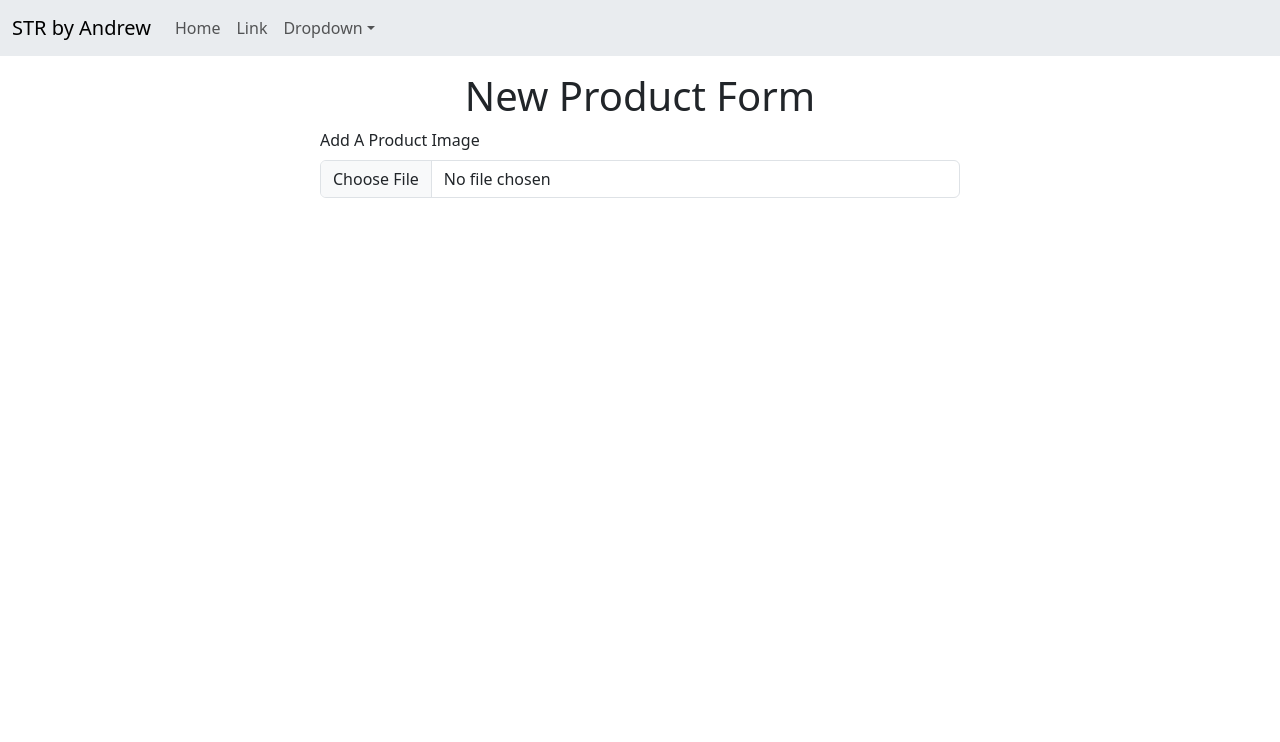
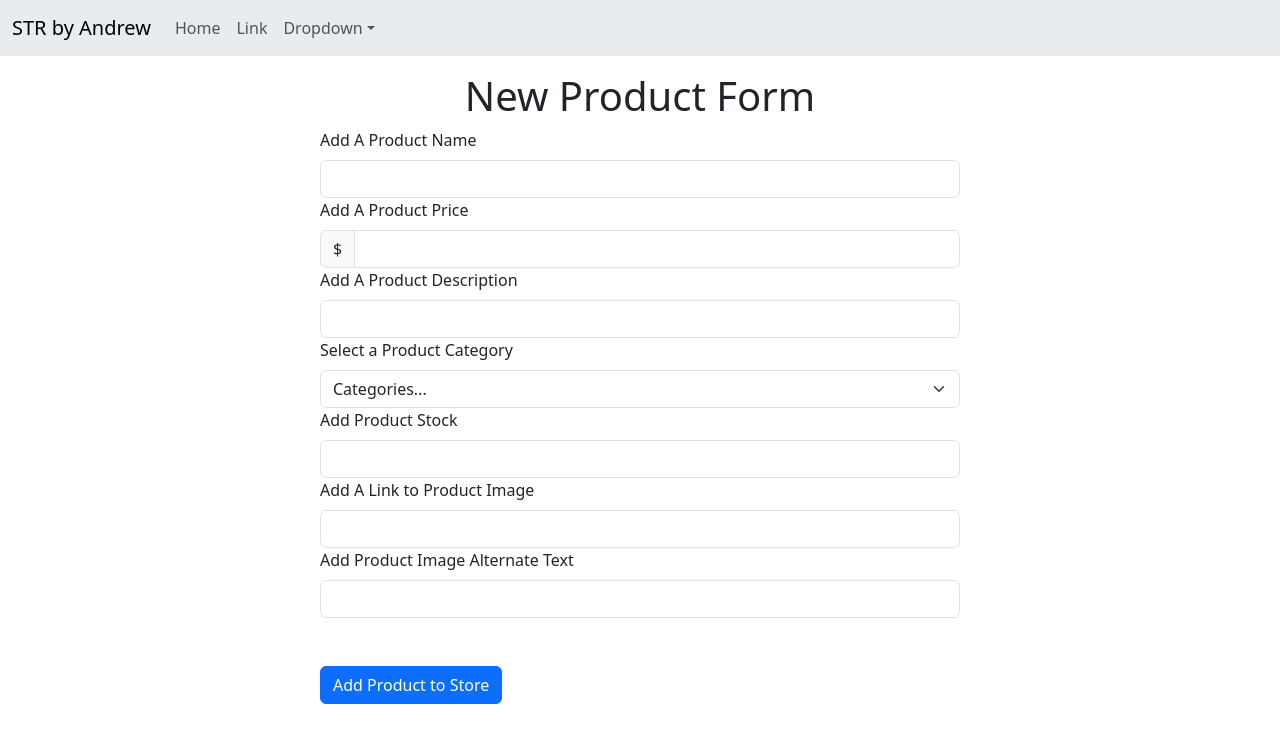
Before and after one commit to andrewSantanastaso/str-by-andrew-frontend, a React (Vite) app: page /admin/new-product-form in a window 1280 px wide. Shown: the top 742 px of the page. Built offline with nearby package versions, Linux system fonts and the light colour scheme; no server answers.

Commit message:
new product form functional

```diff
--- a/src/components/Home/Home.jsx
+++ b/src/components/Home/Home.jsx
@@ -1,32 +1,71 @@
 import { useState, useEffect } from "react";
 import * as productService from "../../services/productService";
+import {
+  Card,
+  CardBody,
+  CardImg,
+  CardText,
+  CardTitle,
+  Container,
+  Button,
+  Row,
+  Col,
+} from "react-bootstrap";
 
 const Home = (props) => {
   const user = props.user._id || props.user.user;
-  const [products, setProducts] = useState([]);
-  console.log(user);
+  const [store, setStore] = useState([]);
+
   useEffect(() => {
     const fetchProducts = async () => {
       try {
         const productData = await productService.loadProducts();
-        setProducts(productData);
+        setStore(productData);
       } catch (error) {
         console.error({ error: error.message });
       }
     };
     fetchProducts();
   }, []);
-  const productsArray = products.products;
+
   return (
     <>
-      <h1>Welcome {user.name} </h1>
-      <ul>
-        {productsArray.map((product) => (
-          <li key={product._id}>{product.name}</li>
+      <h1 className="ml-2 ">Welcome {user.name} </h1>
+      <Row>
+        {store.allProducts?.map((product) => (
+          <Col
+            key={product._id}
+            lg={3}
+            md={4}
+            sm={6}
+            xs={12}
+            className="mb-4 d-flex"
+          >
+            <Card
+              key={product._id}
+              style={{ width: "20rem" }}
+              className="m-auto"
+            >
+              <CardImg
+                variant="top"
+                src={`${product.image}`}
+                alt={product.alt}
+                className="d-flex m-auto mt-2"
+                style={{ width: "15rem", height: "10rem" }}
+              />
+              <CardBody>
+                <CardTitle>
+                  {product.name}
+                  <br />${product.price}
+                </CardTitle>
+                <CardText>{product.description}</CardText>
+                <Button className="align-bottom">Add To Cart</Button>
+              </CardBody>
+            </Card>
+          </Col>
         ))}
-      </ul>
+      </Row>
     </>
   );
 };
-
 export default Home;
--- a/src/components/NewProductForm/NewProductForm.jsx
+++ b/src/components/NewProductForm/NewProductForm.jsx
@@ -1,14 +1,132 @@
-import { Container, Form } from "react-bootstrap";
+import {
+  Button,
+  Container,
+  Form,
+  FormControl,
+  FormGroup,
+  InputGroup,
+} from "react-bootstrap";
+import { useState } from "react";
+import * as productService from "../../services/productService";
 
 const NewProductForm = () => {
+  const [formData, setFormData] = useState({
+    name: "",
+    price: null,
+    description: "",
+    category: "",
+    stock: null,
+    image: "",
+    alt: "",
+  });
+
+  const handleChange = (e) => {
+    setFormData({ ...formData, [e.target.name]: e.target.value });
+  };
+
+  const handleSubmit = async (e) => {
+    e.preventDefault();
+    try {
+      console.log(formData);
+      await productService.addProduct(formData);
+    } catch (err) {
+      console.error({ error: err.message });
+    }
+  };
   return (
     <>
-      <Form className="w-50 m-auto mt-3">
+      <Form className="w-50 m-auto mt-3" onSubmit={handleSubmit}>
         <h1 className="text-center">New Product Form</h1>
-
-        <Form.Group controlId="formFile">
-          <Form.Label>Add A Product Image</Form.Label>
-          <Form.Control type="file" required="true" id="image" name="image" />
+        <Form.Group>
+          <Form.Group>
+            <Form.Label>Add A Product Name</Form.Label>
+            <Form.Control
+              type="text"
+              required="true"
+              id="name"
+              name="name"
+              onChange={handleChange}
+            />
+          </Form.Group>
+          <Form.Group>
+            <Form.Label>Add A Product Price</Form.Label>
+            <InputGroup>
+              <InputGroup.Text>$</InputGroup.Text>
+              <FormControl
+                type="number"
+                required="true"
+                id="price"
+                name="price"
+                aria-label="Amount"
+                onChange={handleChange}
+              />
+            </InputGroup>
+          </Form.Group>
+          <Form.Group>
+            <Form.Label>Add A Product Description</Form.Label>
+            <Form.Control
+              type="textarea"
+              required="true"
+              id="description"
+              name="description"
+              onChange={handleChange}
+            />
+          </Form.Group>
+          <Form.Group>
+            <Form.Label>Select a Product Category</Form.Label>
+            <Form.Select
+              type="select"
+              required="true"
+              id="category"
+              name="category"
+              onChange={handleChange}
+            >
+              <option>Categories...</option>
+              <option value="shirts">Shirts</option>
+              <option value="pants">Pants</option>
+              <option value="shoes">Shoes</option>
+              <option value="jackets">Jackets</option>
+              <option value="accessories">Accessories</option>
+            </Form.Select>
+          </Form.Group>
+          <Form.Group>
+            <Form.Label>Add Product Stock</Form.Label>
+            <InputGroup>
+              <FormControl
+                type="number"
+                required="true"
+                id="stock"
+                name="stock"
+                aria-label="Stock"
+                onChange={handleChange}
+              />
+            </InputGroup>
+          </Form.Group>
+          <Form.Group>
+            <Form.Label>Add A Link to Product Image</Form.Label>
+            <Form.Control
+              type="url"
+              required="true"
+              id="image"
+              name="image"
+              onChange={handleChange}
+            />
+          </Form.Group>
+          <Form.Group>
+            <Form.Label>Add Product Image Alternate Text</Form.Label>
+            <Form.Control
+              type="text"
+              required="true"
+              id="alt"
+              name="alt"
+              onChange={handleChange}
+            />
+          </Form.Group>
+          <Form.Group>
+            <Button type="submit" className="mt-5">
+              Add Product to Store
+            </Button>
+          </Form.Group>
         </Form.Group>
       </Form>
     </>
--- a/src/components/SignInForm/SignInForm.jsx
+++ b/src/components/SignInForm/SignInForm.jsx
@@ -20,15 +20,14 @@ const SignInForm = (props) => {
       const user = await authService.signin(formData);
 
       props.setUser(user);
-      // const checkForAdmin = () => {
-      //   if (authService.getUser()._id.isAdmin) {
-      //     return true;
-      //   } else {
-      //     return false;
-      //   }
-      // };
-      // console.log(checkForAdmin());
-      navigate("/admin");
+      if (!user) {
+        throw new Error();
+      }
+      if (user.isAdmin) {
+        navigate("/admin");
+      } else {
+        navigate("/home");
+      }
     } catch (err) {
       console.error({ error: err.message });
     }
--- a/src/services/productService.js
+++ b/src/services/productService.js
@@ -21,5 +21,20 @@ const loadProducts = async () => {
     }
 }
 
+const addProduct = async (formData) => {
+    try {
+        const res = await fetch(`${BACKEND_URL}/new-product`, {
+            method: 'POST',
+            headers: { 'Content-Type': 'application/json' },
+            body: JSON.stringify(formData)
 
-export { loadProducts }
+        })
+        return res.json()
+
+    } catch (error) {
+        console.log(error)
+    }
+    loadProducts()
+}
+
+export { loadProducts, addProduct }
```
